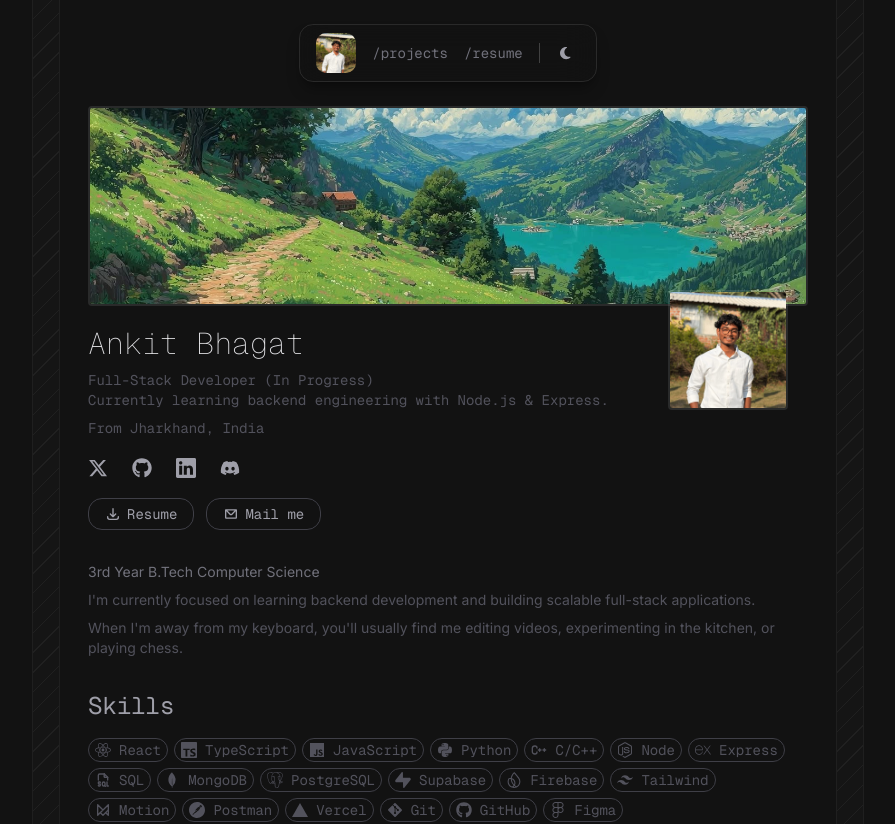
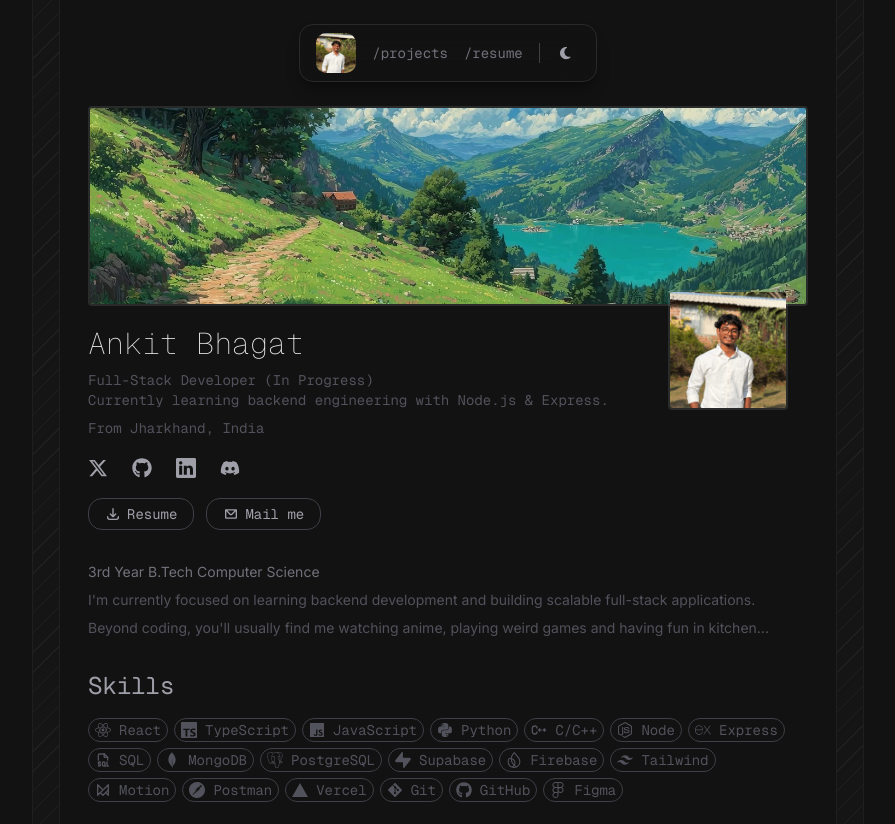
Before and after one commit to ankitsensei/ankitbhagat-portfolio, a React (Vite) app: page / in a window 1280 px wide. Shown: the top 824 px of the page, without its empty margins (192-1087 px from the left). Built offline with nearby package versions, Linux system fonts and the light colour scheme; a web font is replaced by a local one.

Commit message:
chore: intro page update

```diff
--- a/src/components/Intro.tsx
+++ b/src/components/Intro.tsx
@@ -94,8 +94,7 @@ const Intro: React.FC = () => {
             scalable full-stack applications.
           </p>
           <p className="dark:text-zinc-600 text-zinc-500">
-            When I'm away from my keyboard, you'll usually find me editing
-            videos, experimenting in the kitchen, or playing chess.
+            Beyond coding, you'll usually find me watching anime, playing weird games and having fun in kitchen...
           </p>
         </div>
         <Skills />
```
